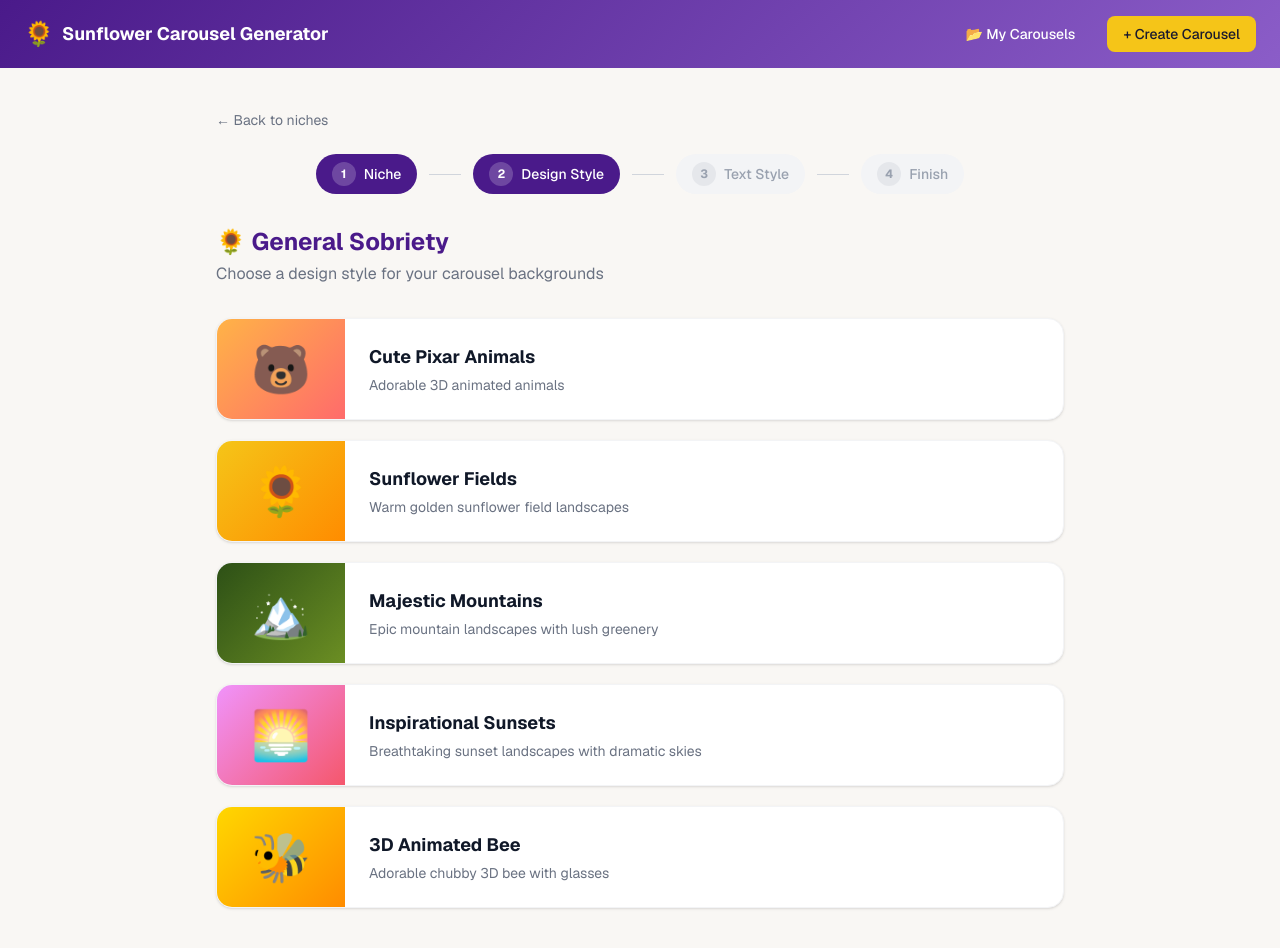
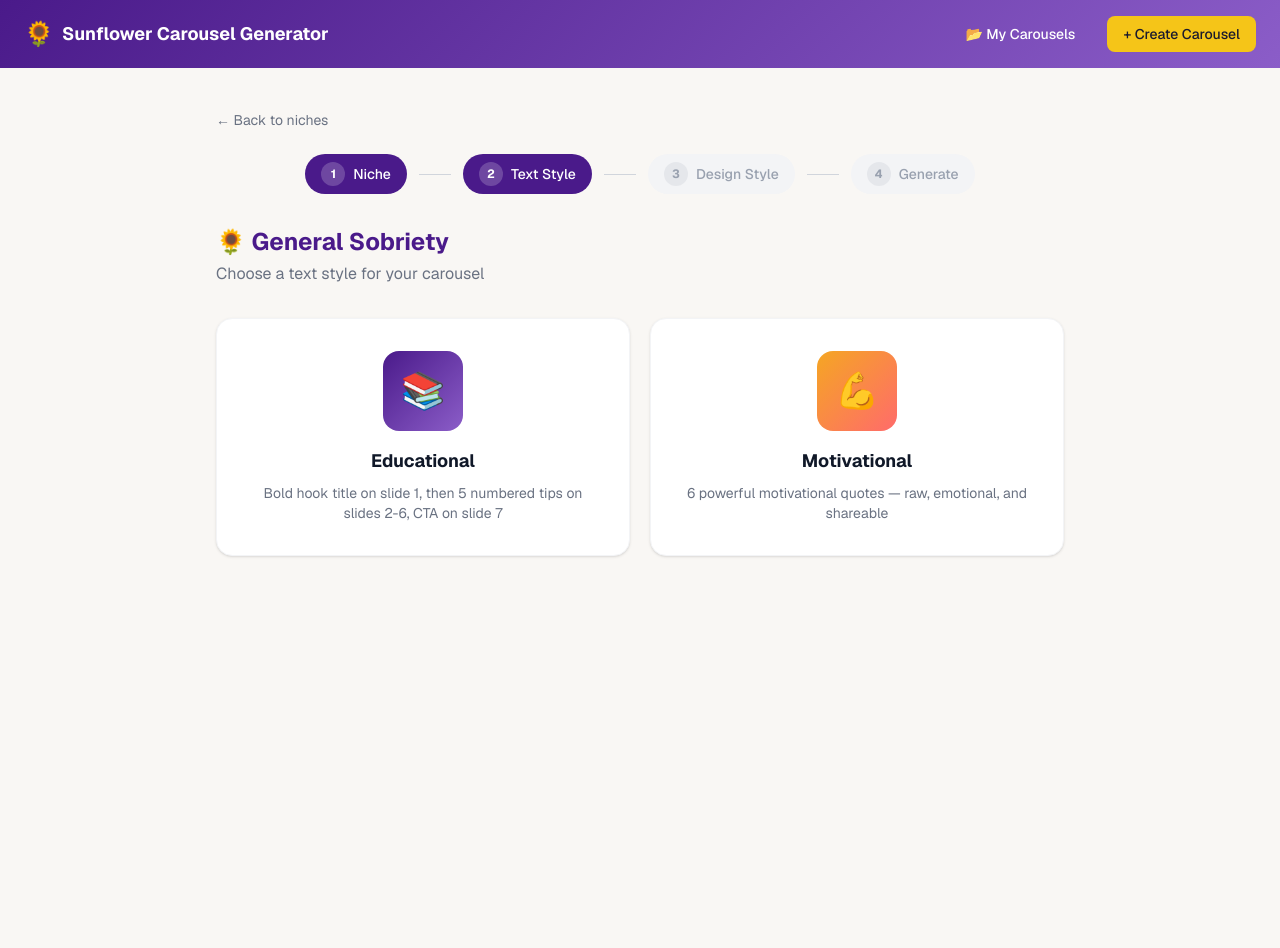
Before and after one commit to caitlinner/CarouselGenerator, a Next.js app: page /create in a window 1280 px wide. After the commit the page ends 800 px from the top, so only its background shows below. Built offline with nearby package versions, Linux system fonts and the light colour scheme.

Commit message:
fix: swap step order — Text Style first, then Design Style, then Generate

```diff
--- a/src/app/create/page.tsx
+++ b/src/app/create/page.tsx
@@ -133,7 +133,7 @@ function CreateContent() {
   const router = useRouter();
   const niche = searchParams.get('niche') || 'general-sobriety';
 
-  const [step, setStep] = useState<Step>('style');
+  const [step, setStep] = useState<Step>('textStyle');
   const [selectedStyle, setSelectedStyle] = useState<string | null>(null);
   const [selectedTextStyle, setSelectedTextStyle] = useState<string | null>(null);
   const [finalImages, setFinalImages] = useState<string[]>([]);
@@ -143,17 +143,19 @@ function CreateContent() {
   const [genStatus, setGenStatus] = useState('');
   const [error, setError] = useState('');
 
-  const stepNum = step === 'style' ? 2 : step === 'textStyle' ? 3 : 4;
+  const stepNum = step === 'textStyle' ? 2 : step === 'style' ? 3 : 4;
 
   const STEPS = [
     { num: 1, label: 'Niche' },
-    { num: 2, label: 'Design Style' },
-    { num: 3, label: 'Text Style' },
-    { num: 4, label: 'Finish' },
+    { num: 2, label: 'Text Style' },
+    { num: 3, label: 'Design Style' },
+    { num: 4, label: 'Generate' },
   ];
 
   // Full pipeline: text → images (influenced by text) → composite
-  async function generateFullCarousel(textStyle: string) {
+  async function generateFullCarousel(textStyle: string, styleId?: string) {
+    const finalStyleId = styleId || selectedStyle;
+    if (styleId) setSelectedStyle(styleId);
     setSelectedTextStyle(textStyle);
     setStep('generating');
     setGenProgress(0);
@@ -161,11 +163,10 @@ function CreateContent() {
     setError('');
 
     try {
-      // The API generates text first, then images influenced by text, then returns both
       const res = await fetch('/api/generate', {
         method: 'POST',
         headers: { 'Content-Type': 'application/json' },
-        body: JSON.stringify({ niche, styleId: selectedStyle, textStyle }),
+        body: JSON.stringify({ niche, styleId: finalStyleId, textStyle }),
       });
       if (!res.ok) throw new Error(await res.text());
 
@@ -238,27 +239,25 @@ function CreateContent() {
     </div>
   );
 
-  // ── Step 1: Design style ──
-  if (step === 'style') {
+  // ── Step 1: Text style ──
+  if (step === 'textStyle') {
     return (
       <div className="max-w-4xl mx-auto px-6 py-10">
         <button onClick={() => router.push('/')} className="text-sm text-gray-500 hover:text-purple-600 mb-6 inline-flex items-center gap-1">← Back to niches</button>
         <StepBar />
         <div className="mb-2">
           <h1 className="text-2xl font-bold" style={{ color: '#4A1A8A' }}>{NICHE_LABELS[niche] || niche}</h1>
-          <p className="text-gray-500 mt-1">Choose a design style for your carousel backgrounds</p>
+          <p className="text-gray-500 mt-1">Choose a text style for your carousel</p>
         </div>
         {error && <div className="mb-6 p-4 rounded-xl bg-red-50 text-red-600 text-sm">{error}</div>}
-        <div className="grid grid-cols-1 gap-5 mt-8">
-          {IMAGE_STYLES.map(s => (
-            <button key={s.id} onClick={() => { setSelectedStyle(s.id); setStep('textStyle'); }}
+        <div className="grid grid-cols-1 sm:grid-cols-2 gap-5 mt-8">
+          {TEXT_STYLES.map(s => (
+            <button key={s.id} onClick={() => { setSelectedTextStyle(s.id); setStep('style'); }}
               className="w-full text-left bg-white rounded-2xl shadow-sm border border-gray-100 hover:shadow-lg hover:border-purple-200 transition-all overflow-hidden group">
-              <div className="flex items-stretch">
-                <div className="w-32 shrink-0 flex items-center justify-center text-5xl" style={{ background: s.preview }}>{s.emoji}</div>
-                <div className="p-6 flex-1">
-                  <div className="font-bold text-lg text-gray-900 group-hover:text-purple-700 transition-colors mb-1">{s.label}</div>
-                  <div className="text-sm text-gray-500">{s.desc}</div>
-                </div>
+              <div className="flex flex-col items-center p-8 text-center">
+                <div className="w-20 h-20 rounded-2xl flex items-center justify-center text-4xl mb-4" style={{ background: s.preview }}>{s.emoji}</div>
+                <div className="font-bold text-lg text-gray-900 group-hover:text-purple-700 transition-colors mb-2">{s.label}</div>
+                <div className="text-sm text-gray-500">{s.desc}</div>
               </div>
             </button>
           ))}
@@ -267,28 +266,30 @@ function CreateContent() {
     );
   }
 
-  // ── Step 2: Text style ──
-  if (step === 'textStyle') {
-    const styleObj = IMAGE_STYLES.find(s => s.id === selectedStyle);
+  // ── Step 2: Design style ──
+  if (step === 'style') {
+    const textStyleObj = TEXT_STYLES.find(t => t.id === selectedTextStyle);
     return (
       <div className="max-w-4xl mx-auto px-6 py-10">
-        <button onClick={() => setStep('style')} className="text-sm text-gray-500 hover:text-purple-600 mb-6 inline-flex items-center gap-1">← Back to design style</button>
+        <button onClick={() => setStep('textStyle')} className="text-sm text-gray-500 hover:text-purple-600 mb-6 inline-flex items-center gap-1">← Back to text style</button>
         <StepBar />
         <div className="mb-2">
           <h1 className="text-2xl font-bold" style={{ color: '#4A1A8A' }}>{NICHE_LABELS[niche] || niche}</h1>
-          <p className="text-gray-500 mt-1">{styleObj?.emoji} {styleObj?.label} — Now choose a text style</p>
+          <p className="text-gray-500 mt-1">{textStyleObj?.emoji} {textStyleObj?.label} — Now choose a design style</p>
         </div>
         {error && <div className="mb-6 p-4 rounded-xl bg-red-50 text-red-600 text-sm">{error}</div>}
-        <div className="grid grid-cols-1 sm:grid-cols-2 gap-5 mt-8">
-          {TEXT_STYLES.map(s => (
-            <button key={s.id} onClick={() => generateFullCarousel(s.id)}
+        <div className="grid grid-cols-1 gap-5 mt-8">
+          {IMAGE_STYLES.map(s => (
+            <button key={s.id} onClick={() => generateFullCarousel(selectedTextStyle!, s.id)}
               className="w-full text-left bg-white rounded-2xl shadow-sm border border-gray-100 hover:shadow-lg hover:border-purple-200 transition-all overflow-hidden group">
-              <div className="flex flex-col items-center p-8 text-center">
-                <div className="w-20 h-20 rounded-2xl flex items-center justify-center text-4xl mb-4" style={{ background: s.preview }}>{s.emoji}</div>
-                <div className="font-bold text-lg text-gray-900 group-hover:text-purple-700 transition-colors mb-2">{s.label}</div>
-                <div className="text-sm text-gray-500 mb-3">{s.desc}</div>
-                <div className="inline-flex items-center gap-2 text-xs font-medium px-3 py-1.5 rounded-full" style={{ background: '#F5C518', color: '#1a1a2e' }}>
-                  🚀 Generate carousel
+              <div className="flex items-stretch">
+                <div className="w-32 shrink-0 flex items-center justify-center text-5xl" style={{ background: s.preview }}>{s.emoji}</div>
+                <div className="p-6 flex-1">
+                  <div className="font-bold text-lg text-gray-900 group-hover:text-purple-700 transition-colors mb-1">{s.label}</div>
+                  <div className="text-sm text-gray-500 mb-3">{s.desc}</div>
+                  <div className="inline-flex items-center gap-2 text-xs font-medium px-3 py-1.5 rounded-full" style={{ background: '#F5C518', color: '#1a1a2e' }}>
+                    🚀 Generate carousel
+                  </div>
                 </div>
               </div>
             </button>
@@ -343,9 +344,9 @@ function CreateContent() {
           <p className="text-gray-500 text-sm mt-1">7 slides — {styleObj?.label} — {textStyleObj?.label} — {NICHE_LABELS[niche]}</p>
         </div>
         <div className="flex gap-3">
-          <button onClick={() => { setStep('textStyle'); setFinalImages([]); setSlideTexts([]); setStoryTitle(''); setSelectedTextStyle(null); }}
+          <button onClick={() => { setStep('style'); setFinalImages([]); setSlideTexts([]); setStoryTitle(''); }}
             className="px-4 py-2 rounded-lg text-sm font-medium border border-gray-200 hover:bg-gray-50">🔄 Regenerate</button>
-          <button onClick={() => { setStep('style'); setFinalImages([]); setSlideTexts([]); setStoryTitle(''); setSelectedStyle(null); setSelectedTextStyle(null); }}
+          <button onClick={() => { setStep('textStyle'); setFinalImages([]); setSlideTexts([]); setStoryTitle(''); setSelectedStyle(null); setSelectedTextStyle(null); }}
             className="px-4 py-2 rounded-lg text-sm font-medium border border-gray-200 hover:bg-gray-50">← New carousel</button>
           <button onClick={() => { finalImages.forEach((img, i) => { const a = document.createElement('a'); a.href = img; a.download = `sunflower-carousel-${i + 1}.png`; a.click(); }); }}
             className="px-6 py-2 rounded-lg text-sm font-medium" style={{ background: '#F5C518', color: '#1a1a2e' }}>⬇️ Download All</button>
--- a/src/app/page.tsx
+++ b/src/app/page.tsx
@@ -22,7 +22,7 @@ export default function Home() {
           🌻 Sunflower Carousel Generator
         </h1>
         <p className="text-lg text-gray-500 max-w-xl mx-auto">
-          Pick a niche → choose a design style → preview backgrounds → add text → get 7 carousel slides. Ready to post.
+          Pick a niche → choose a text style → pick a design → generate 7 carousel slides. Ready to post.
         </p>
       </div>
 
@@ -34,17 +34,17 @@ export default function Home() {
         <div className="w-8 h-px bg-gray-300" />
         <div className="flex items-center gap-2 px-4 py-2 rounded-full text-gray-400 bg-gray-100">
           <span className="w-6 h-6 rounded-full bg-gray-200 flex items-center justify-center text-xs font-bold">2</span>
+          Text Style
+        </div>
+        <div className="w-8 h-px bg-gray-300" />
+        <div className="flex items-center gap-2 px-4 py-2 rounded-full text-gray-400 bg-gray-100">
+          <span className="w-6 h-6 rounded-full bg-gray-200 flex items-center justify-center text-xs font-bold">3</span>
           Design Style
         </div>
         <div className="w-8 h-px bg-gray-300" />
         <div className="flex items-center gap-2 px-4 py-2 rounded-full text-gray-400 bg-gray-100">
-          <span className="w-6 h-6 rounded-full bg-gray-200 flex items-center justify-center text-xs font-bold">3</span>
-          Text Style
-        </div>
-        <div className="w-8 h-px bg-gray-300" />
-        <div className="flex items-center gap-2 px-4 py-2 rounded-full text-gray-400 bg-gray-100">
           <span className="w-6 h-6 rounded-full bg-gray-200 flex items-center justify-center text-xs font-bold">4</span>
-          Finish
+          Generate
         </div>
       </div>
 
```
